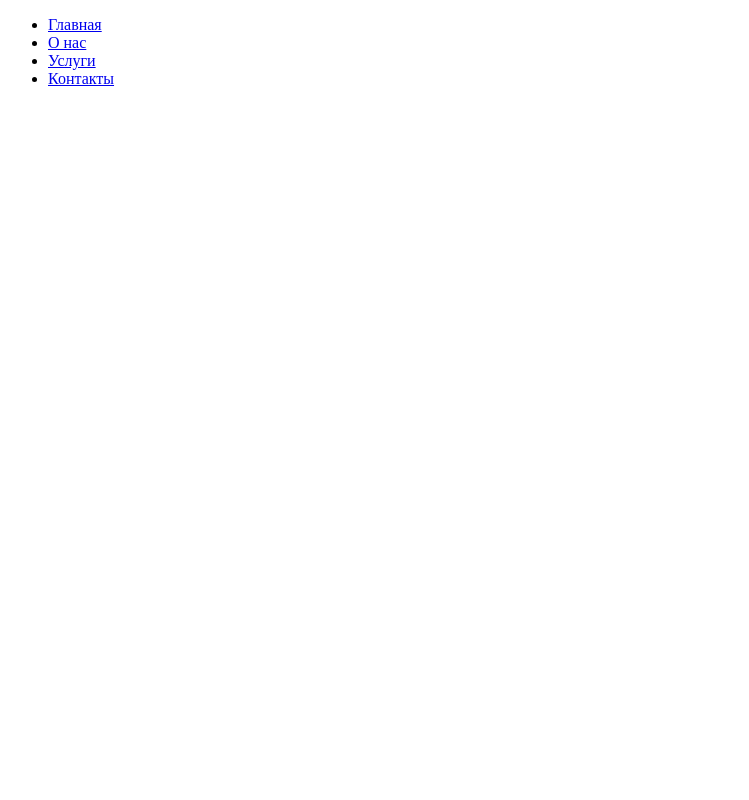
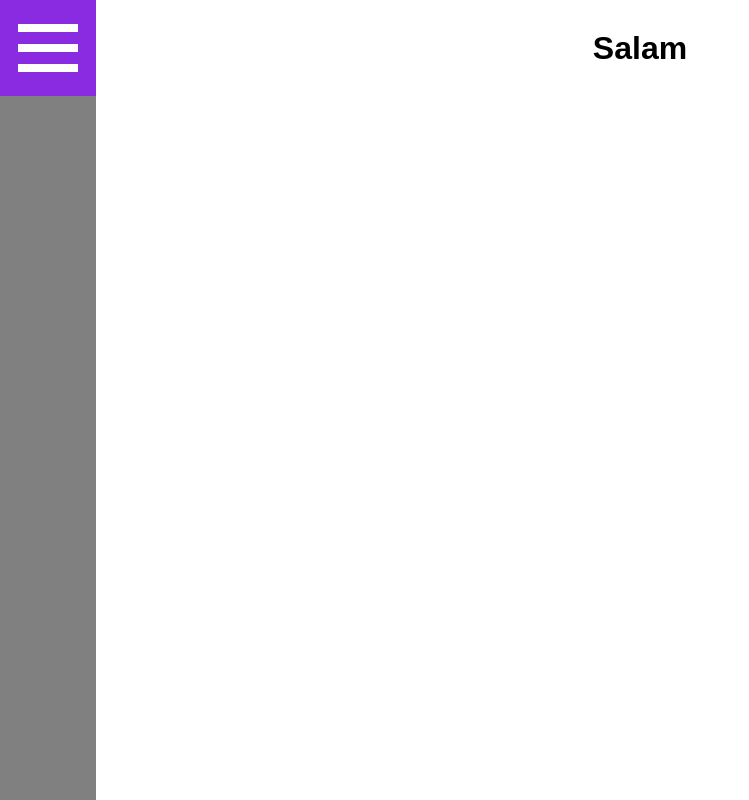
Before and after one commit to Gebezul/Mobile-Menu, a plain HTML site: page index.html in a window 1280 px wide. Shown: the whole page, without its empty margins (0-749 px from the left). Drawn offline with Linux system fonts and the light colour scheme.

Commit message:
Final Release

```diff
--- a/index.html
+++ b/index.html
@@ -1,22 +1,40 @@
 <!DOCTYPE html>
 <html lang="en">
-<head>
-    <meta charset="UTF-8">
-    <meta http-equiv="X-UA-Compatible" content="IE=edge">
-    <meta name="viewport" content="width=device-width, initial-scale=1.0">
-    <link rel="stylesheet" type="text/css" href="/style.css">
+  <head>
+    <meta charset="UTF-8" />
+    <meta http-equiv="X-UA-Compatible" content="IE=edge" />
+    <meta name="viewport" content="width=device-width, initial-scale=1.0" />
+    <link rel="stylesheet" type="text/css" href="/style.css" />
     <title>Мобильное меню</title>
-</head>
-<body>
+  </head>
+  <body>
+    <div id="menu">
+      <button class="hamburger hamburger-line">
+        <span>My</span>
+        <span>Hamburger</span>
+        <span>Menu</span>
+      </button>
+    </div>
 
-<nav class="mobile-menu">
-  <ul>
-    <li><a href="#">Главная</a></li>
-    <li><a href="#">О нас</a></li>
-    <li><a href="#">Услуги</a></li>
-    <li><a href="#">Контакты</a></li>
-  </ul>
-</nav>
+    <div class="container">
+      <main>
+        <h1>Salam</h1>
+      </main>
+    </div>
 
-</body>
+    <script>
+        document.querySelector('.hamburger').addEventListener('click', function(event) {
+    event.preventDefault();
+    if (this.classList.contains('is-active')) {
+        this.classList.remove('is-active');
+        document.querySelector('#menu').classList.remove('nav-active');
+        document.body.classList.remove('body-active');
+    } else {
+        this.classList.add('is-active');
+        document.querySelector('#menu').classList.add('nav-active');
+        document.body.classList.add('body-active');
+    }
+})
+    </script>
+  </body>
 </html>
--- a/style.css
+++ b/style.css
@@ -1,34 +1,129 @@
-.mobile-menu {
-    /* display: none; скрыть меню на десктопе */
-
+* {
+  margin: 0;
+  font-family: sans-serif;
+  box-sizing: border-box;
 }
 
-  @media screen and (max-width: 768px) {
-    .mobile-menu {
-      display: block; /* показать меню на мобильном устройстве */
+body {
+    transition: all ease 1s;
 }
 
-    .mobile-menu ul {
+.hamburger {
+  display: block;
+  position: absolute;
+  right: 0;
+  top: 0;
+  overflow: hidden;
   margin: 0;
   padding: 0;
-      list-style: none;
+  width: 96px;
+  height: 96px;
+  font-size: 0;
+  border: none;
+  box-shadow: none;
+  cursor: pointer;
 }
 
-    .mobile-menu li {
-      margin: 0;
-      padding: 0;
-      display: block;
-      border-bottom: 1px solid #ccc;
+.hamburger:focus {
+  outline: none;
 }
 
-    .mobile-menu a {
+.hamburger span {
   display: block;
-      padding: 10px;
-      text-decoration: none;
-      color: #333;
+  position: absolute;
+  top: 44px;
+  left: 18px;
+  right: 18px;
+  height: 8px;
+  background-color: #fff;
 }
 
-    .mobile-menu a:hover {
-      background-color: #eee;
+.hamburger span::before,
+.hamburger span::after {
+  position: absolute;
+  display: block;
+  left: 0;
+  width: 100%;
+  height: 8px;
+  background-color: #fff;
+  content: "";
 }
+
+.hamburger span::before {
+  top: -20px;
 }
+
+.hamburger span::after {
+  bottom: -20px;
+}
+
+.hamburger-line {
+  background-color: blueviolet;
+}
+
+.hamburger-line {
+  transition: background 0s 0.3s;
+}
+
+.hamburger-line span::before,
+.hamburger-line span::after {
+  transition-duration: 0.3s, 0.3s;
+  transition-delay: 0.3s, 0s;
+}
+
+.hamburger-line span::before {
+  transition-property: top, transform;
+}
+
+.hamburger-line span::after {
+  transition-property: bottom, transform;
+}
+
+.hamburger-line.is-active {
+    background-color: darkgoldenrod;
+}
+
+.hamburger-line.is-active span {
+    background: none;
+}
+
+.hamburger-line.is-active span::before {
+    top: 0;
+    transform: rotate(-45deg);
+}
+
+.hamburger-line.is-active span::after {
+    bottom: 0;
+    transform: rotate(45deg);
+}
+
+.hamburger-line.is-active span::before, .hamburger-line.is-active span::after {
+transition-delay: 0s, 0.3s;
+}
+
+#menu {
+    width: 300px;
+    margin-left: -204px;
+    background-color: grey;
+    position: fixed;
+    left: 0;
+    top: 0;
+    bottom: 0;
+    transition: all ease 1s;
+    z-index: 99;
+}
+
+.container {
+    width: 80%;
+    min-width: 1000px;
+    margin: 30px auto;
+    text-align: center;
+}
+
+.body-active {
+    margin-left: 300px;
+}
+
+#menu.nav-active {
+margin-left: 0;
+}
```
Also changed, not shown: index.js (added, +12 -0 lines). Lines whose indentation alone changed are shown as unchanged.
